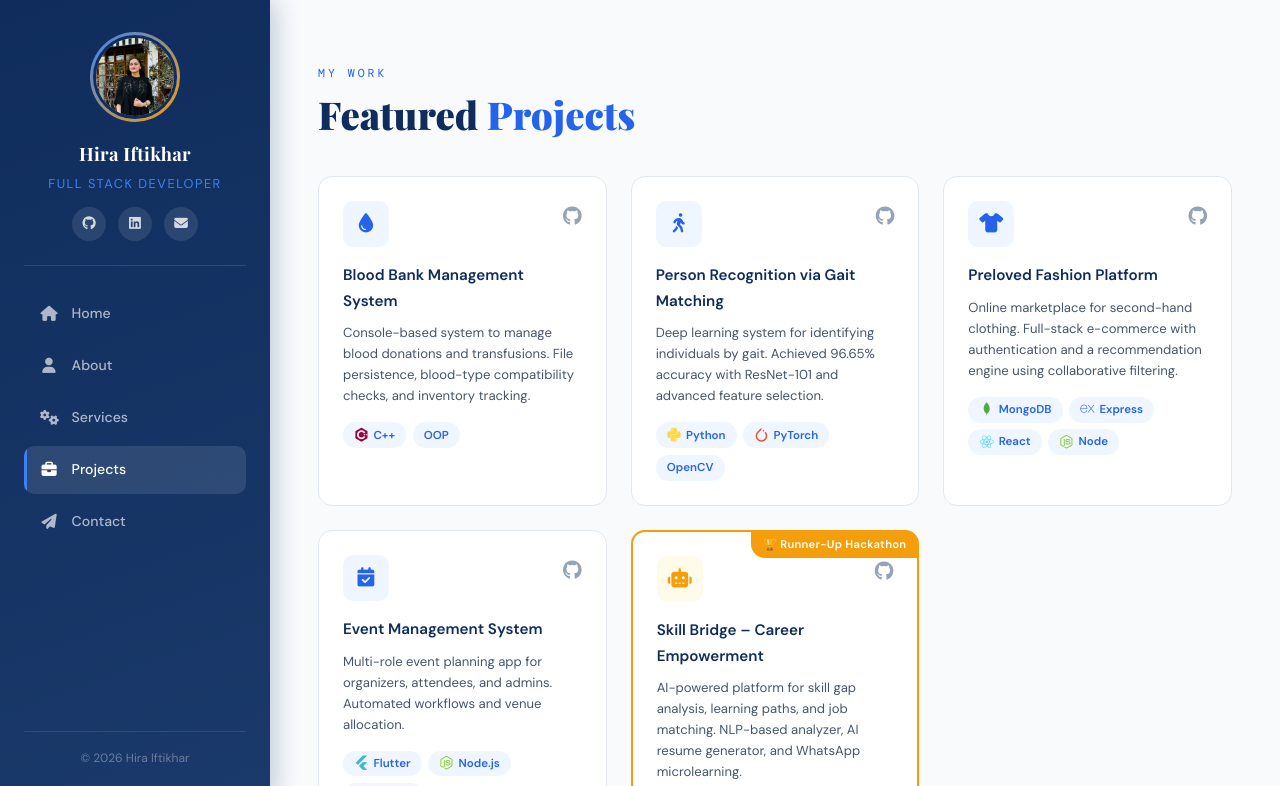
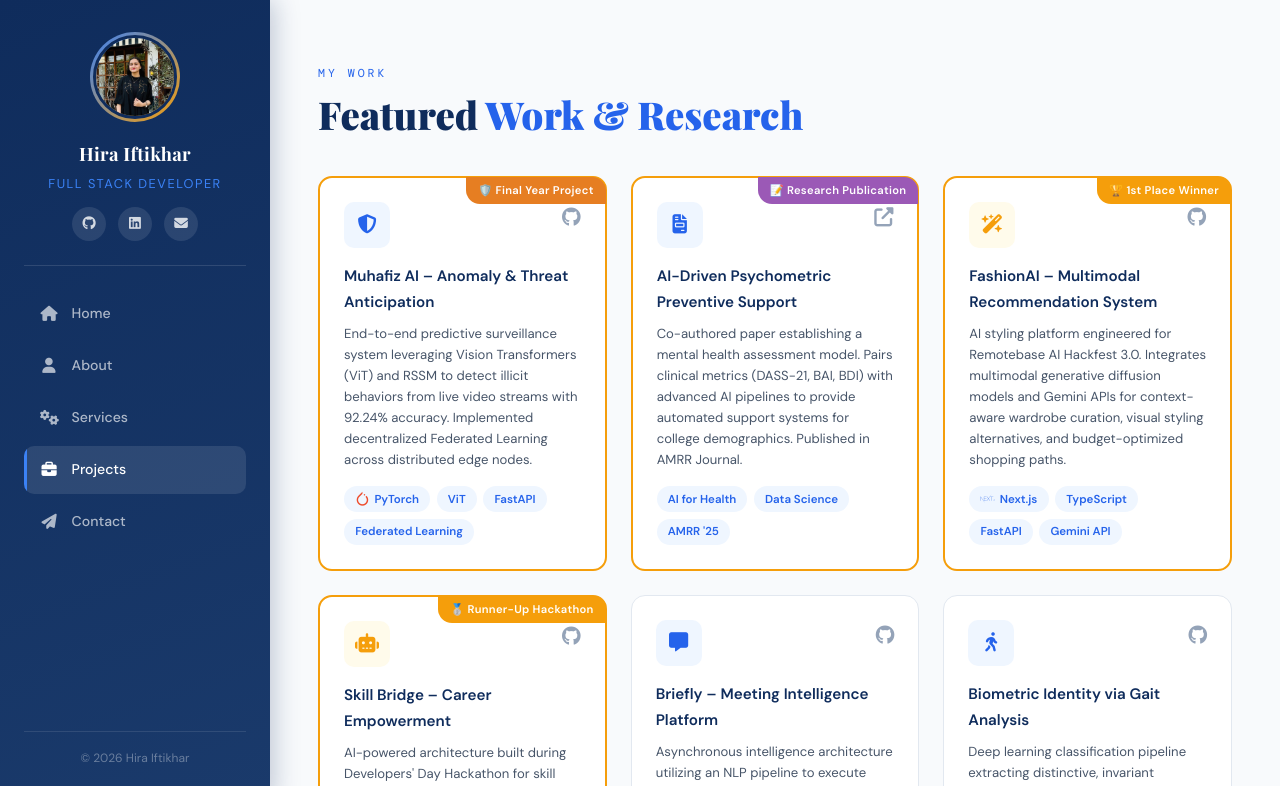
Before and after one commit to Hira-Iftikhar-123/Portfolio, a website: page index.html in a window 1280 px wide. Both pictures are taken after a click on the link "Projects". Shown: the top 786 px of the page. Drawn offline with nearby package versions, Linux system fonts and the light colour scheme.

Commit message:
Update index.html

```diff
--- a/index.html
+++ b/index.html
@@ -88,7 +88,8 @@
        <div class="hero-stats">
           <div class="stat"><span class="stat-num" data-target="1">0</span><span>+</span><p>Years Experience</p></div>
           <div class="stat"><span class="stat-num" data-target="10">0</span><span>+</span><p>Projects Built</p></div>
-          <div class="stat"><span class="stat-num" data-target="2">0</span><span></span><p>Hackathon Wins</p></div>
+          <div class="stat"><span class="stat-num" data-target="2">0</span><span></span><p>Hackathon Awards</p></div>
+          <div class="stat"><span class="stat-num" data-target="1">0</span><span></span><p>Research Publication</p></div>
         </div>
       </div>
       <div class="hero-img-wrap">
@@ -303,80 +304,73 @@
     </div>
   </section>
 
-  <!-- ── PROJECTS ── -->
+ <!-- ── PROJECTS ── -->
   <section class="section" id="projects">
     <div class="section-header">
       <span class="section-tag">MY WORK</span>
-      <h2 class="section-title">Featured <span>Projects</span></h2>
+      <h2 class="section-title">Featured <span>Work &amp; Research</span></h2>
     </div>
     <div class="projects-grid">
 
-      <div class="project-card">
+      <!-- 1. Muhafiz AI (FYP) -->
+      <div class="project-card featured">
+        <div class="featured-badge" style="background: #e67e22;">🛡️ Final Year Project</div>
         <div class="project-card-header">
-          <div class="project-icon-wrap"><i class="fas fa-tint"></i></div>
+          <div class="project-icon-wrap"><i class="fas fa-shield-alt"></i></div>
           <div class="project-links">
-            <a href="https://github.com/Hira-Iftikhar-123/OOP-project" target="_blank"><i class="fab fa-github"></i></a>
+            <a href="#" target="_blank"><i class="fab fa-github"></i></a>
           </div>
         </div>
-        <h4>Blood Bank Management System</h4>
-        <p>Console-based system to manage blood donations and transfusions. File persistence, blood-type compatibility checks, and inventory tracking.</p>
+        <h4>Muhafiz AI – Anomaly &amp; Threat Anticipation</h4>
+        <p>End-to-end predictive surveillance system leveraging Vision Transformers (ViT) and RSSM to detect illicit behaviors from live video streams with 92.24% accuracy. Implemented decentralized Federated Learning across distributed edge nodes.</p>
         <div class="project-tech">
-          <span><i class="devicon-cplusplus-plain colored"></i> C++</span>
-          <span>OOP</span>
+          <span><i class="devicon-pytorch-original colored"></i> PyTorch</span>
+          <span>ViT</span>
+          <span>FastAPI</span>
+          <span>Federated Learning</span>
         </div>
       </div>
 
-      <div class="project-card">
+      <!-- 2. Research Publication -->
+      <div class="project-card featured">
+        <div class="featured-badge" style="background: #9b59b6;">📝 Research Publication</div>
         <div class="project-card-header">
-          <div class="project-icon-wrap"><i class="fas fa-walking"></i></div>
+          <div class="project-icon-wrap"><i class="fas fa-file-invoice"></i></div>
           <div class="project-links">
-            <a href="https://github.com/Hira-Iftikhar-123/Person_Recognition-using-Gait-Matching" target="_blank"><i class="fab fa-github"></i></a>
+            <a href="#" target="_blank"><i class="fas fa-external-link-alt"></i></a>
           </div>
         </div>
-        <h4>Person Recognition via Gait Matching</h4>
-        <p>Deep learning system for identifying individuals by gait. Achieved 96.65% accuracy with ResNet-101 and advanced feature selection.</p>
+        <h4>AI-Driven Psychometric Preventive Support</h4>
+        <p>Co-authored paper establishing a mental health assessment model. Pairs clinical metrics (DASS-21, BAI, BDI) with advanced AI pipelines to provide automated support systems for college demographics. Published in AMRR Journal.</p>
         <div class="project-tech">
-          <span><i class="devicon-python-plain colored"></i> Python</span>
-          <span><i class="devicon-pytorch-original colored"></i> PyTorch</span>
-          <span>OpenCV</span>
+          <span>AI for Health</span>
+          <span>Data Science</span>
+          <span>AMRR '25</span>
         </div>
       </div>
 
-      <div class="project-card">
+      <!-- 3. FashionAI -->
+      <div class="project-card featured">
+        <div class="featured-badge">🏆 1st Place Winner</div>
         <div class="project-card-header">
-          <div class="project-icon-wrap"><i class="fas fa-tshirt"></i></div>
+          <div class="project-icon-wrap accent"><i class="fas fa-wand-magic-sparkles"></i></div>
           <div class="project-links">
-            <a href="https://github.com/Hira-Iftikhar-123/Preloved" target="_blank"><i class="fab fa-github"></i></a>
+            <a href="#" target="_blank"><i class="fab fa-github"></i></a>
           </div>
         </div>
-        <h4>Preloved Fashion Platform</h4>
-        <p>Online marketplace for second-hand clothing. Full-stack e-commerce with authentication and a recommendation engine using collaborative filtering.</p>
+        <h4>FashionAI – Multimodal Recommendation System</h4>
+        <p>AI styling platform engineered for Remotebase AI Hackfest 3.0. Integrates multimodal generative diffusion models and Gemini APIs for context-aware wardrobe curation, visual styling alternatives, and budget-optimized shopping paths.</p>
         <div class="project-tech">
-          <span><i class="devicon-mongodb-plain colored"></i> MongoDB</span>
-          <span><i class="devicon-express-original"></i> Express</span>
-          <span><i class="devicon-react-original colored"></i> React</span>
-          <span><i class="devicon-nodejs-plain colored"></i> Node</span>
+          <span><i class="devicon-nextjs-original-wordmark"></i> Next.js</span>
+          <span>TypeScript</span>
+          <span>FastAPI</span>
+          <span>Gemini API</span>
         </div>
       </div>
 
-      <div class="project-card">
-        <div class="project-card-header">
-          <div class="project-icon-wrap"><i class="fas fa-calendar-check"></i></div>
-          <div class="project-links">
-            <a href="https://github.com/Hira-Iftikhar-123/EventManagement" target="_blank"><i class="fab fa-github"></i></a>
-          </div>
-        </div>
-        <h4>Event Management System</h4>
-        <p>Multi-role event planning app for organizers, attendees, and admins. Automated workflows and venue allocation.</p>
-        <div class="project-tech">
-          <span><i class="devicon-flutter-plain colored"></i> Flutter</span>
-          <span><i class="devicon-nodejs-plain colored"></i> Node.js</span>
-          <span><i class="devicon-mysql-plain colored"></i> MySQL</span>
-        </div>
-      </div>
-
+      <!-- 4. Skill Bridge -->
       <div class="project-card featured">
-        <div class="featured-badge">🏆 Runner-Up Hackathon</div>
+        <div class="featured-badge">🥈 Runner-Up Hackathon</div>
         <div class="project-card-header">
           <div class="project-icon-wrap accent"><i class="fas fa-robot"></i></div>
           <div class="project-links">
@@ -384,7 +378,7 @@
           </div>
         </div>
         <h4>Skill Bridge – Career Empowerment</h4>
-        <p>AI-powered platform for skill gap analysis, learning paths, and job matching. NLP-based analyzer, AI resume generator, and WhatsApp microlearning.</p>
+        <p>AI-powered architecture built during Developers' Day Hackathon for skill gap analysis and automated profile mapping. Uses NLP frameworks, an embedded AI resume builder, and an asymmetric WhatsApp learning loop.</p>
         <div class="project-tech">
           <span><i class="devicon-react-original colored"></i> React</span>
           <span><i class="devicon-nodejs-plain colored"></i> Node.js</span>
@@ -393,8 +387,44 @@
         </div>
       </div>
 
+      <!-- 5. Briefly -->
+      <div class="project-card">
+        <div class="project-card-header">
+          <div class="project-icon-wrap"><i class="fas fa-comment-alt"></i></div>
+          <div class="project-links">
+            <a href="#" target="_blank"><i class="fab fa-github"></i></a>
+          </div>
+        </div>
+        <h4>Briefly – Meeting Intelligence Platform</h4>
+        <p>Asynchronous intelligence architecture utilizing an NLP pipeline to execute real-time speech transcription and automated summarization. Directly cross-references task items into external sprint-tracking boards.</p>
+        <div class="project-tech">
+          <span><i class="devicon-angularjs-plain colored"></i> Angular</span>
+          <span><i class="devicon-nodejs-plain colored"></i> Node.js</span>
+          <span>Express</span>
+          <span><i class="devicon-mongodb-plain colored"></i> MongoDB</span>
+        </div>
+      </div>
+
+      <!-- 6. Person Recognition via Gait Matching -->
+      <div class="project-card">
+        <div class="project-card-header">
+          <div class="project-icon-wrap"><i class="fas fa-walking"></i></div>
+          <div class="project-links">
+            <a href="https://github.com/Hira-Iftikhar-123/Person_Recognition-using-Gait-Matching" target="_blank"><i class="fab fa-github"></i></a>
+          </div>
+        </div>
+        <h4>Biometric Identity via Gait Analysis</h4>
+        <p>Deep learning classification pipeline extracting distinctive, invariant movement trajectories from surveillance sequences. Coupled ResNet-101 spatial feature tokens with Kurtosis-Controlled Entropy to hit 96.65% accuracy.</p>
+        <div class="project-tech">
+          <span><i class="devicon-python-plain colored"></i> Python</span>
+          <span><i class="devicon-pytorch-original colored"></i> PyTorch</span>
+          <span>OpenCV</span>
+        </div>
+      </div>
+
     </div>
   </section>
+
 
   <!-- ── CONTACT ── -->
   <section class="section" id="contact">
@@ -461,7 +491,6 @@
     <!-- Toast -->
     <div class="toast" id="toast"></div>
   </section>
-
 </main>
 
 <!-- Typed.js -->
```
